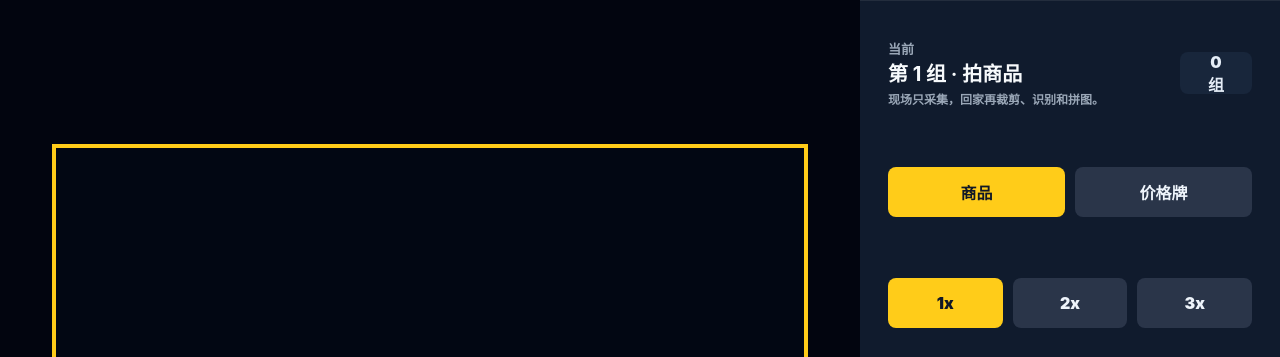
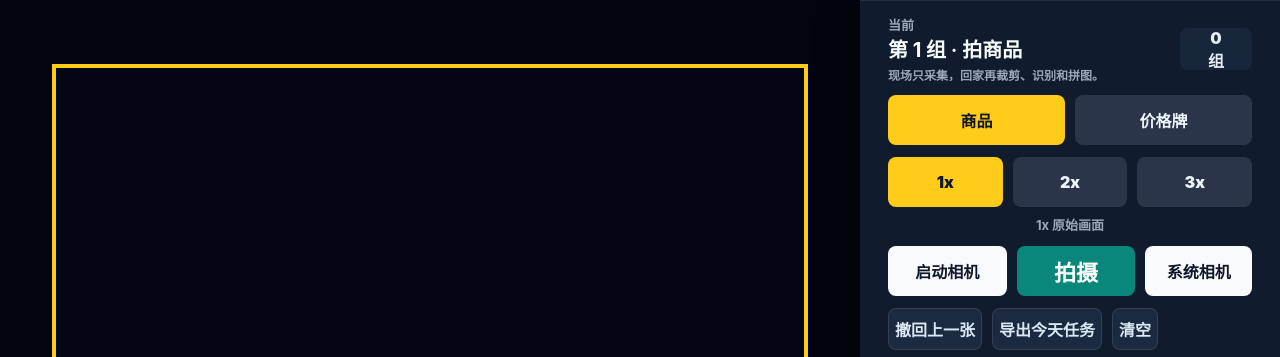
Before and after one commit to yangzongyuan672-maker/costco-field-capture, a website: page index.html in a window 1280 px wide. Shown: the top 357 px of the page. Drawn offline with Linux system fonts and the light colour scheme.

Commit message:
Keep controls visible over camera

```diff
--- a/styles.css
+++ b/styles.css
@@ -23,22 +23,22 @@ input {
 
 .app {
   min-height: 100svh;
-  display: grid;
-  grid-template-rows: minmax(360px, 1fr) auto auto;
+  display: block;
   background: #07111f;
+  padding-bottom: 300px;
 }
 
 .camera-stage {
   position: relative;
   overflow: hidden;
   background: #020713;
-  min-height: 52svh;
+  min-height: 100svh;
 }
 
 video {
   width: 100%;
   height: 100%;
-  min-height: 52svh;
+  min-height: 100svh;
   display: block;
   object-fit: contain;
   background: #020713;
@@ -68,8 +68,8 @@ video {
   position: absolute;
   left: 6%;
   right: 6%;
-  top: 18%;
-  height: 56%;
+  top: 8%;
+  height: 46%;
   border: 4px solid #ffcc19;
   pointer-events: none;
   display: flex;
@@ -94,8 +94,8 @@ video {
 .price-frame {
   left: 8%;
   right: 8%;
-  top: 36%;
-  height: 22%;
+  top: 28%;
+  height: 18%;
 }
 
 .is-hidden {
@@ -103,11 +103,17 @@ video {
 }
 
 .dock {
+  position: fixed;
+  left: 0;
+  right: 0;
+  bottom: 0;
+  z-index: 20;
   background: #101b2d;
   border-top: 1px solid rgb(255 255 255 / 0.08);
   padding: 14px clamp(14px, 4vw, 28px) calc(16px + env(safe-area-inset-bottom));
   display: grid;
   gap: 12px;
+  box-shadow: 0 -12px 32px rgb(0 0 0 / 0.35);
 }
 
 .status-row,
@@ -216,6 +222,11 @@ video {
   font-size: 22px;
 }
 
+.capture.next {
+  background: #ffcc19;
+  color: #111827;
+}
+
 .file-btn input {
   display: none;
 }
@@ -231,6 +242,7 @@ video {
   background: #e8edf3;
   color: #111827;
   padding: 16px clamp(14px, 4vw, 28px) 28px;
+  min-height: 60svh;
 }
 
 .list-section h1 {
@@ -291,12 +303,13 @@ video {
 
 @media (min-width: 820px) {
   .app {
-    grid-template-columns: minmax(0, 1fr) 420px;
-    grid-template-rows: minmax(0, 1fr) auto;
+    padding-right: 420px;
+    padding-bottom: 0;
   }
 
   .camera-stage {
-    grid-row: 1 / 3;
+    position: fixed;
+    inset: 0 420px 0 0;
     min-height: 100svh;
   }
 
@@ -304,8 +317,20 @@ video {
     min-height: 100svh;
   }
 
+  .dock {
+    left: auto;
+    width: 420px;
+    top: 0;
+    bottom: auto;
+    min-height: 55svh;
+    align-content: start;
+    box-shadow: -12px 0 32px rgb(0 0 0 / 0.22);
+  }
+
   .list-section {
+    margin-left: 0;
     overflow: auto;
-    max-height: 45svh;
+    min-height: 100svh;
+    padding-top: 58svh;
   }
 }
```
